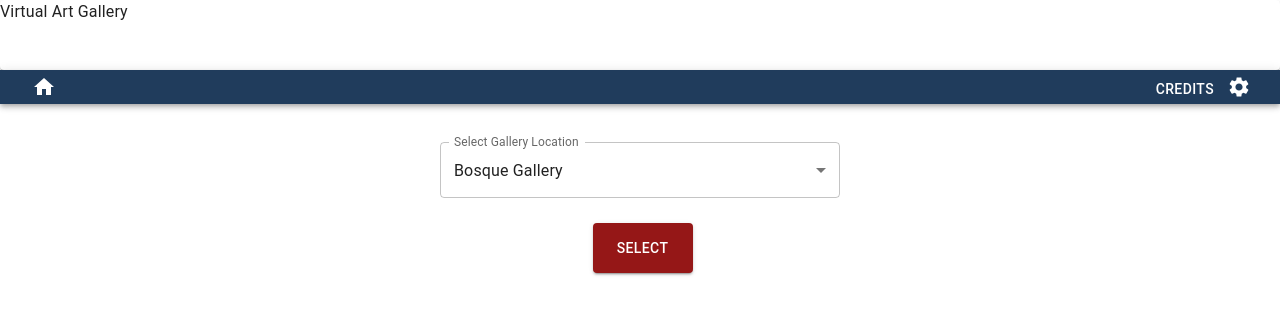
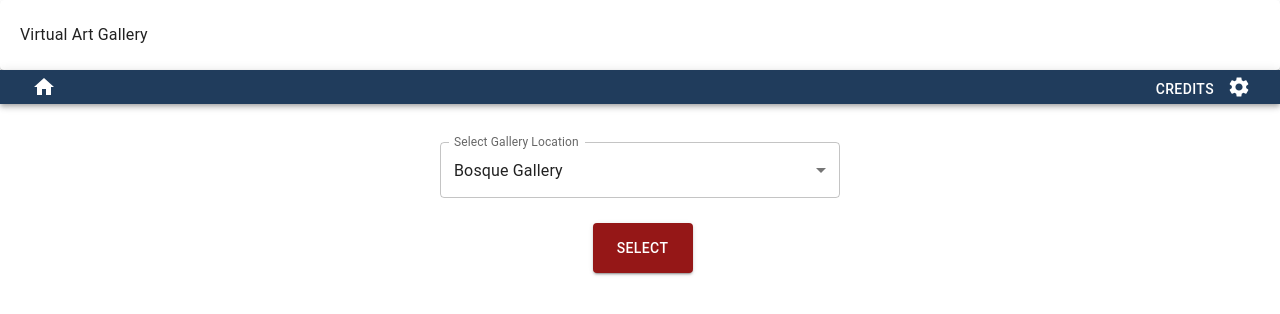
Before and after one commit to SoftwareF24-Gallery/SoftwareF24-Gallery.github.io, a React (Vite) app: page / in a window 1280 px wide. Shown: the top 314 px of the page. Built offline with nearby package versions, Linux system fonts and the light colour scheme.

Commit message:
Center title inside of Navbar

```diff
--- a/src/Navbar.jsx
+++ b/src/Navbar.jsx
@@ -12,9 +12,10 @@ const Navbar = () => {
             {/*
                 Breakpoints determine height of header depending on the screen size
                 51px for medium screen sizes
-                70pz for large screen sizes
+                70px for large screen sizes
             */}
-            <Paper sx={{[theme.breakpoints.down('md')]: { height: "51px"},
+            <Paper sx={{padding: "20px", display: "flex", alignItems: "center", justifyContent: "left",
+                        [theme.breakpoints.down('md')]: { height: "51px"},
                         [theme.breakpoints.up('md')]: { height: "70px" }}}>
                 <Typography>
                     Virtual Art Gallery
```
